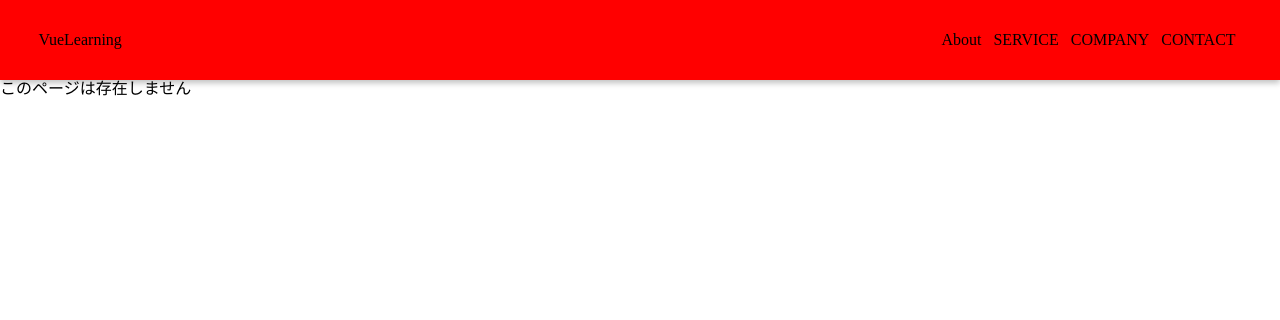
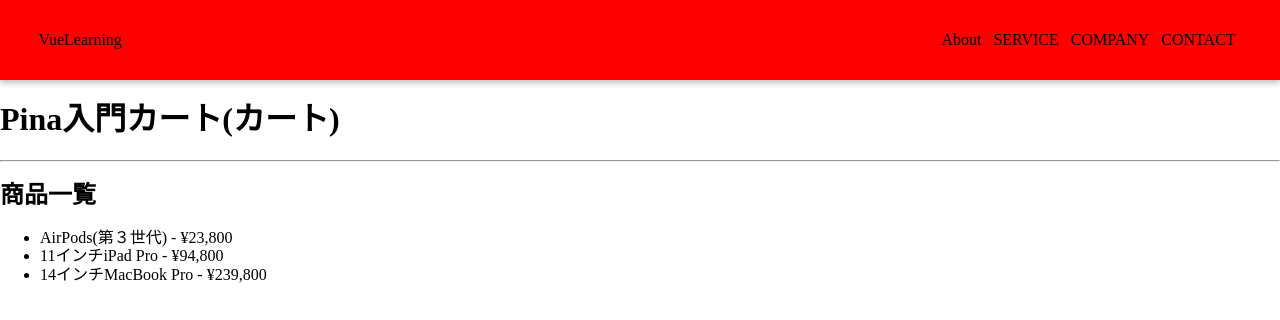
Before and after one commit to nakashimashin/vue-learning, a Vue app: page /productList in a window 1280 px wide. Shown: the top 320 px of the page. Built offline with nearby package versions, Linux system fonts and the light colour scheme.

Commit message:
piniaを使ってproductList作成

```diff
--- /dev/null
+++ b/src/api/shop.js
@@ -0,0 +1,11 @@
+const _products = [
+    { id: 1, title: 'AirPods(第３世代)', price: 23800, inventory: 2 },
+    { id: 2, title: '11インチiPad Pro', price: 94800, inventory: 5 },
+    { id: 3, title: '14インチMacBook Pro', price: 239800, inventory: 3 },
+  ];
+
+export default {
+    getProducts(cb) {
+        setTimeout(() => cb(_products), 100);
+    }
+};
--- /dev/null
+++ b/src/pages/ProductList.vue
@@ -0,0 +1,28 @@
+<script setup>
+    import { onMounted, ref } from 'vue';
+    import { storeToRefs } from 'pinia';
+    import { useStoreProducts } from '@/stores/products';
+
+    const { productss } = storeToRefs(useStoreProducts());
+    const { getProducts } = useStoreProducts();
+
+    onMounted(() => {
+        getProducts();
+    });
+</script>
+
+<template>
+    <div>
+        <h1>Pina入門カート(カート)</h1>
+        <hr />
+        <h2>商品一覧</h2>
+        <ul>
+            <li v-for="product in productss" :key="product.id">
+                {{ product.title }} - ¥{{ product.price.toLocaleString() }}
+            </li>
+        </ul>
+    </div>
+</template>
+
+<style scoped>
+</style>
--- a/src/router.js
+++ b/src/router.js
@@ -1,11 +1,13 @@
 import { createRouter, createWebHistory } from "vue-router";
 import Home from '@/pages/Home.vue';
-import Home2 from '@/pages/Home2.vue'
+import Home2 from '@/pages/Home2.vue';
+import ProductList from '@/pages/ProductList.vue';
 import Error from '@/pages/Error.vue';
 
 const routes = [
     {path: '/', name: 'Home', component: Home},
     {path: '/home2', name: 'Home2', component: Home2},
+    {path: '/productList', name: 'ProductList', component: ProductList},
     {path: '/:catchAll(.*)', name: 'Error', component: Error},
 ]
 
--- /dev/null
+++ b/src/stores/products.js
@@ -0,0 +1,13 @@
+import { defineStore } from 'pinia';
+import shop from '@/api/shop.js';
+
+export const useStoreProducts = defineStore('products', {
+    state: () => ({
+        productss: [],
+    }),
+    actions: {
+        getProducts() {
+            shop.getProducts((products) => (this.productss = products));
+        },
+    },
+});
```
